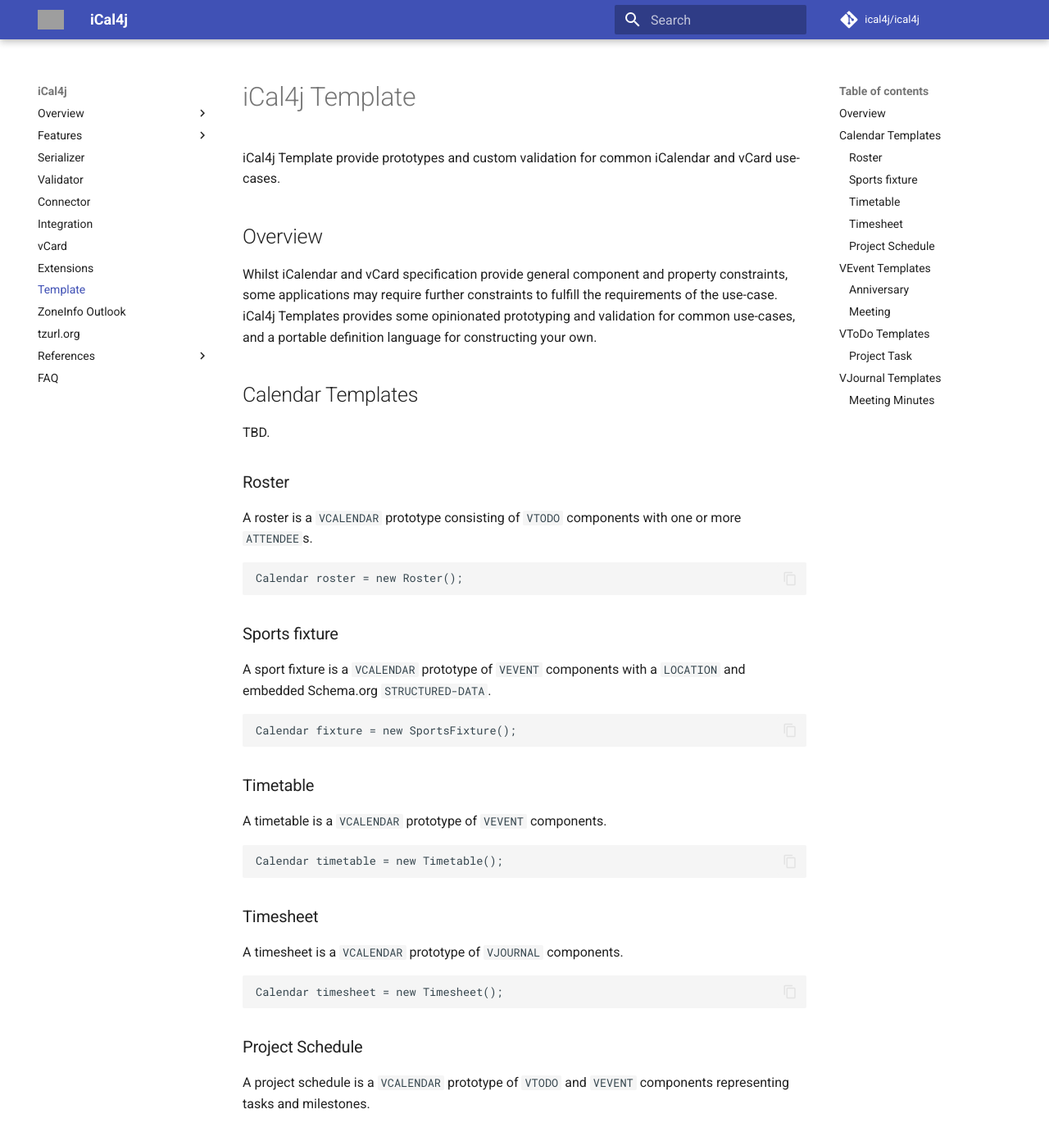
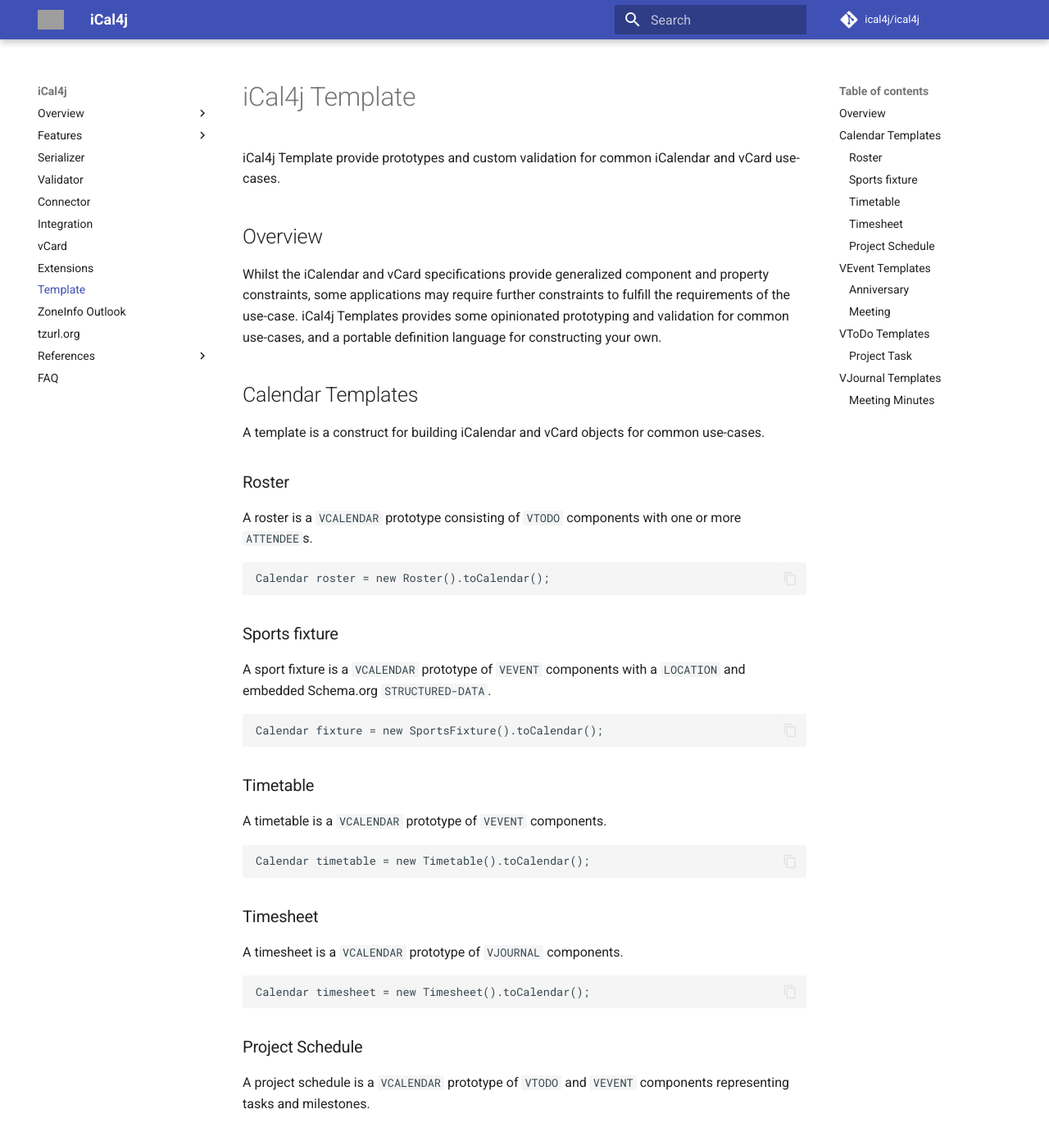
Before and after one commit to ical4j/ical4j-user-guide, an MkDocs documentation site: the page built from docs/template.md, in a window 1280 px wide and 1400 px high. Shown: the top 1392 px of the window at 82% size. Built offline with MkDocs 1.6.1 and Material for MkDocs 9.7.7, drawn with Linux system fonts in a browser that asks for light colours; comment, search, counter and statistics services are not loaded; some of the changed text lies outside the part shown; grey boxes are pictures that could not be loaded.

Commit message:
Revised template examples

```diff
--- a/docs/template.md
+++ b/docs/template.md
@@ -4,39 +4,39 @@
 
 ## Overview
 
-Whilst iCalendar and vCard specification provide general component and property constraints, some applications
+Whilst the iCalendar and vCard specifications provide generalized component and property constraints, some applications
 may require further constraints to fulfill the requirements of the use-case. iCal4j Templates provides some
 opinionated prototyping and validation for common use-cases, and a portable definition language for constructing
 your own.
 
 ## Calendar Templates
 
-TBD.
+A template is a construct for building iCalendar and vCard objects for common use-cases.
 
 ### Roster
 
 A roster is a `VCALENDAR` prototype consisting of `VTODO` components with one or more `ATTENDEE`s.
 
-    Calendar roster = new Roster();
+    Calendar roster = new Roster().toCalendar();
 
 ### Sports fixture
 
 A sport fixture is a `VCALENDAR` prototype of `VEVENT` components with a `LOCATION` and embedded Schema.org
 `STRUCTURED-DATA`.
 
-    Calendar fixture = new SportsFixture();
+    Calendar fixture = new SportsFixture().toCalendar();
 
 ### Timetable
 
 A timetable is a `VCALENDAR` prototype of `VEVENT` components.
 
-    Calendar timetable = new Timetable();
+    Calendar timetable = new Timetable().toCalendar();
 
 ### Timesheet
 
 A timesheet is a `VCALENDAR` prototype of `VJOURNAL` components.
 
-    Calendar timesheet = new Timesheet();
+    Calendar timesheet = new Timesheet().toCalendar();
 
 ### Project Schedule
 
@@ -55,14 +55,14 @@
 * RRULE/RDATE (required)
 
 
-    VEvent anniversary = new Anniversary().withMonthDay(MonthDay.of(Month.DECEMBER, 25));
+    Calendar anniversary = new Anniversary().withMonthDay(MonthDay.of(Month.DECEMBER, 25)).toCalendar();
 
 ### Meeting
 
 A meeting is a `VCALENDAR` prototype of `VEVENT` components.
 
     Agenda agenda = ...
-    VEvent meeting = new Meeting().withAgenda(agenda);
+    Calendar meeting = new Meeting().withAgenda(agenda).toCalendar();
 
 
 ## VToDo Templates
@@ -71,7 +71,7 @@
 
 A project task is a `VTODO` prototype.
 
-    VToDo task = new Task();
+    Calendar task = new Task().toCalendar();
 
 
 ## VJournal Templates
@@ -80,4 +80,4 @@
 
 Meeting minutes is a `VJOURNAL` prototype with `RELATED-TO` property referencing the meeting.
 
-    VJournal minutes = new MeetingMinutes();
+    Calendar minutes = new MeetingMinutes().toCalendar();
```
